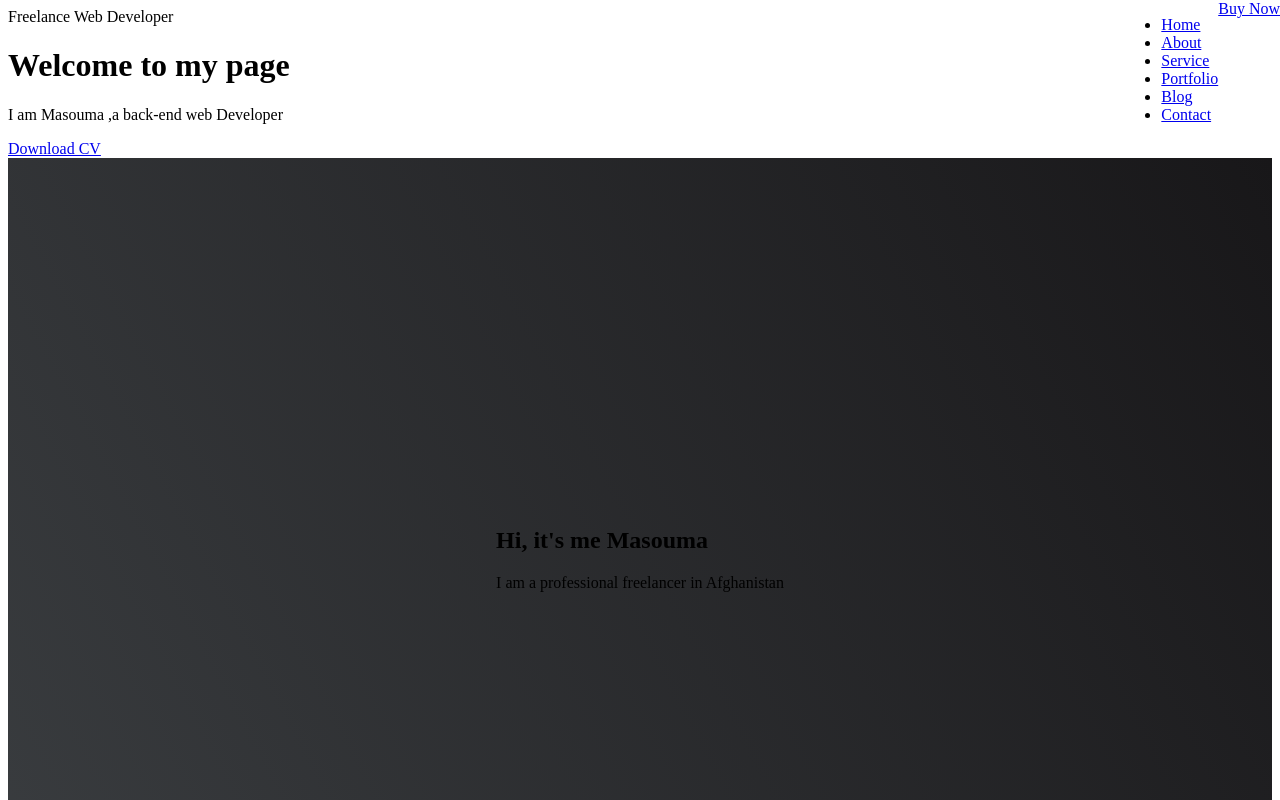
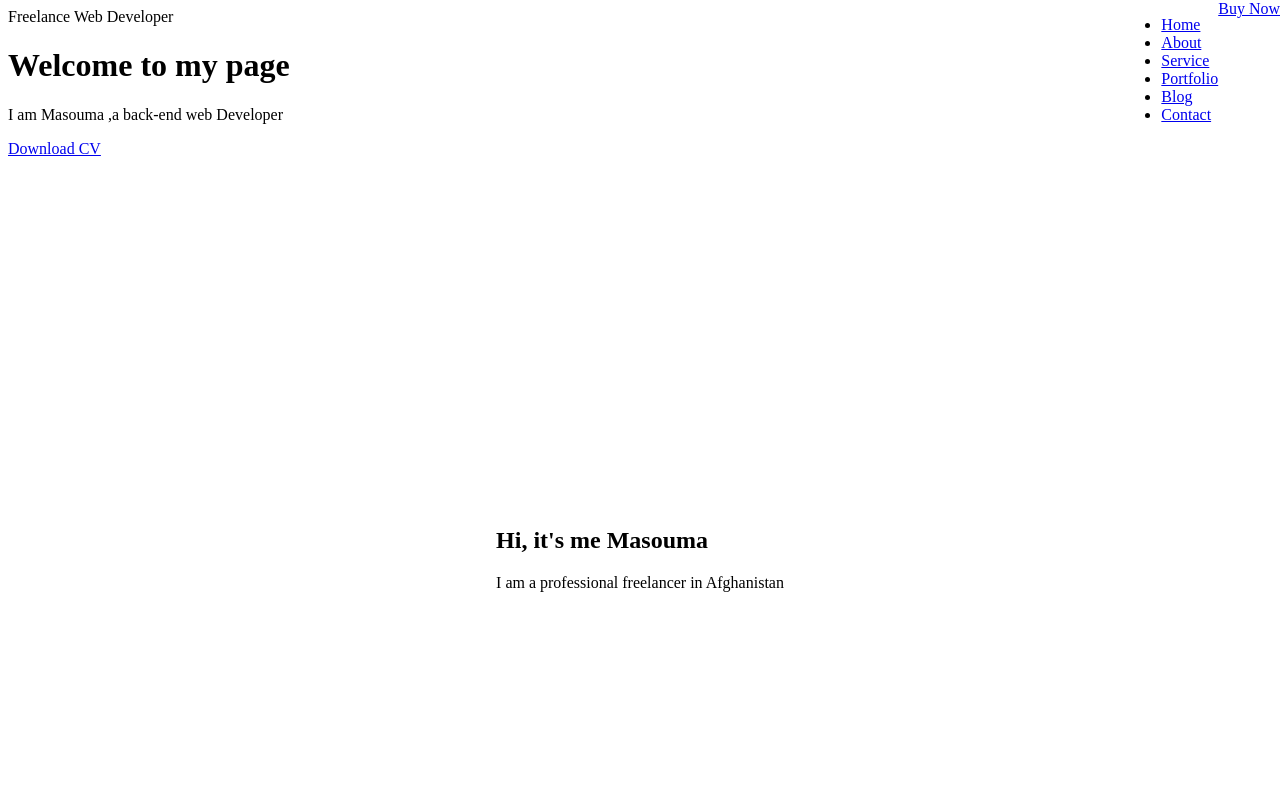
Before and after one commit to Masouma1/MasoumaAndJenifer, a plain HTML site: page index.html in a window 1280 px wide. Shown: the top 800 px of the page. Drawn offline with Linux system fonts and the light colour scheme.

Commit message:
Updated
Added background color and removed background image

```diff
--- a/style.css
+++ b/style.css
@@ -5,8 +5,6 @@
     align-items: center;
     width: 100%;
     height: 100vh;
-    background-color: #ffffff;
-    background-image: linear-gradient(62deg, #3a3d40 0%, #181719 100%);
   }
 
   #navbar {
```
